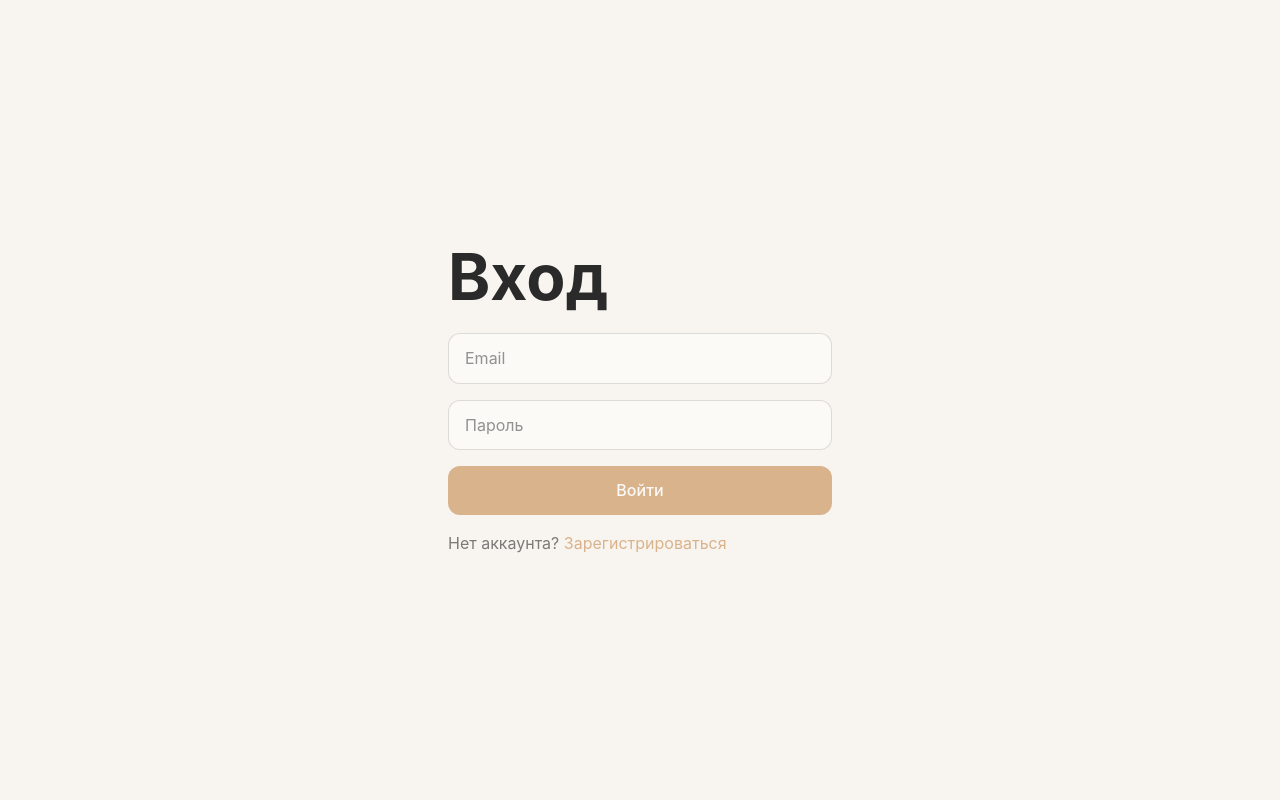
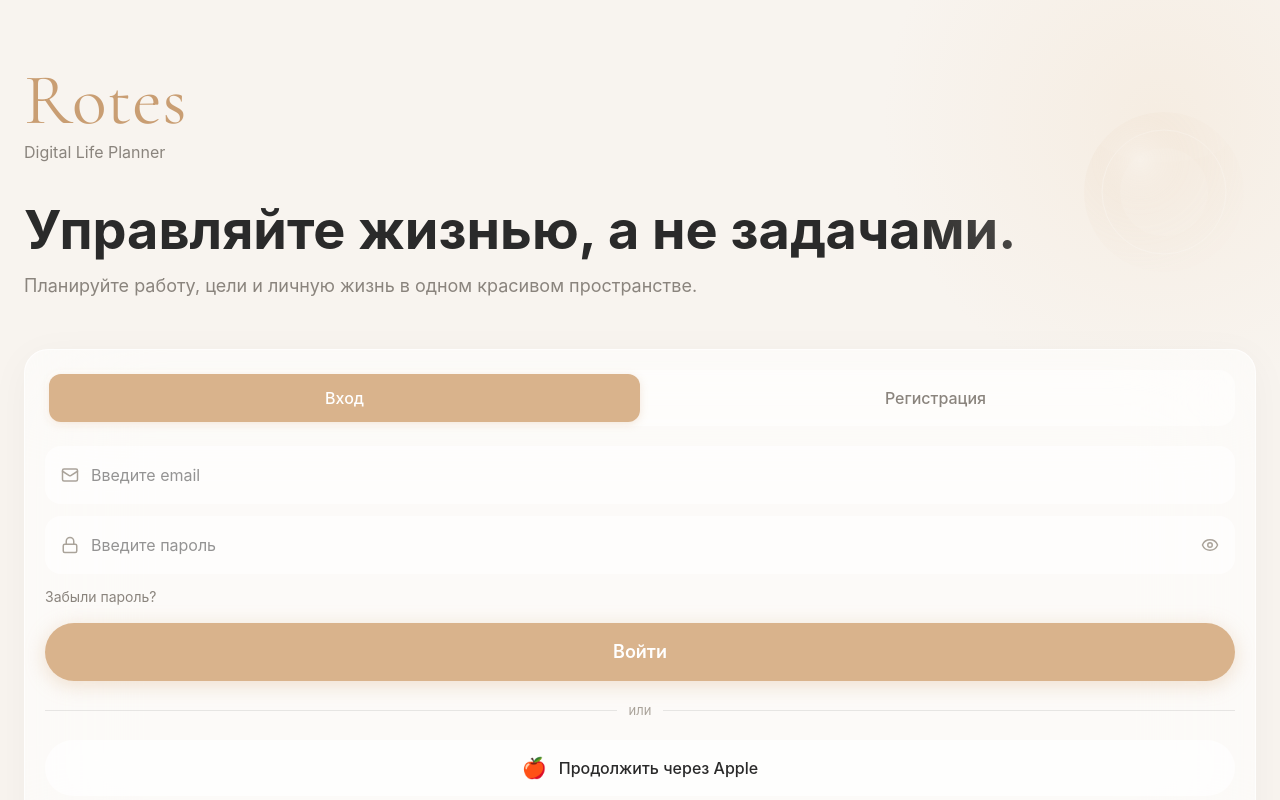
Before and after one commit to RAWGym/Rotes, a Next.js app: page /login in a window 1280 px wide. Shown: the top 800 px of the page. Built offline with nearby package versions, Linux system fonts and the light colour scheme.

Commit message:
Auth redesign: luxury minimal, glass arch, serif logo 72px, combined login/register, social buttons

```diff
--- a/src/app/(auth)/layout.tsx
+++ b/src/app/(auth)/layout.tsx
@@ -1,11 +1,16 @@
-export default function AuthLayout({
-  children,
-}: {
-  children: React.ReactNode;
-}) {
+export default function AuthLayout({ children }: { children: React.ReactNode }) {
   return (
-    <div className="flex min-h-full flex-1 items-center justify-center px-4">
-      <div className="w-full max-w-sm">{children}</div>
+    <div className="relative min-h-screen" style={{ background: "#F8F4EF" }}>
+      {/* Radial glow top right */}
+      <div
+        className="pointer-events-none absolute right-0 top-0"
+        style={{
+          width: 400, height: 400,
+          background: "radial-gradient(circle at 70% 30%, rgba(243,229,212,0.6) 0%, transparent 70%)",
+          opacity: 0.8,
+        }}
+      />
+      {children}
     </div>
   );
 }
--- a/src/app/(auth)/login/page.tsx
+++ b/src/app/(auth)/login/page.tsx
@@ -1,53 +1,222 @@
-import { signIn } from "@/lib/supabase/actions";
-import Link from "next/link";
+"use client";
 
-export default async function LoginPage({
+import { useState } from "react";
+import { Mail, Lock, Eye, EyeOff } from "lucide-react";
+import { signIn, signUp } from "@/lib/supabase/actions";
+
+export default function LoginPage({
   searchParams,
 }: {
   searchParams: Promise<{ error?: string; registered?: string }>;
 }) {
-  const { error, registered } = await searchParams;
+  const [mode, setMode] = useState<"login" | "register">("login");
+  const [showPass, setShowPass] = useState(false);
 
   return (
+    <div className="flex min-h-screen flex-col px-6" style={{ paddingTop: "env(safe-area-inset-top)" }}>
+
+      {/* Glass arch — decorative */}
+      <div
+        className="pointer-events-none absolute right-4 top-8"
+        style={{ width: 200, height: 260, opacity: 0.18 }}
+        aria-hidden
+      >
+        <svg viewBox="0 0 200 260" fill="none" xmlns="http://www.w3.org/2000/svg">
+          <rect x="20" y="80" width="160" height="160" rx="80" fill="url(#archGrad)" />
+          <rect x="38" y="98" width="124" height="124" rx="62"
+            fill="none" stroke="rgba(255,255,255,0.8)" strokeWidth="1" />
+          <rect x="56" y="116" width="88" height="88" rx="44"
+            fill="rgba(255,255,255,0.25)" />
+          <ellipse cx="100" cy="100" rx="70" ry="30"
+            fill="rgba(255,255,255,0.15)" />
+          <defs>
+            <radialGradient id="archGrad" cx="35%" cy="30%" r="70%">
+              <stop offset="0%" stopColor="rgba(255,255,255,0.9)" />
+              <stop offset="40%" stopColor="rgba(217,179,140,0.4)" />
+              <stop offset="100%" stopColor="rgba(217,179,140,0.05)" />
+            </radialGradient>
+          </defs>
+        </svg>
+      </div>
+
+      {/* Logo + headline */}
+      <div className="mt-16 flex-1">
         <div>
-      <h1 className="text-h1">Вход</h1>
+          <span
+            style={{
+              fontFamily: "var(--font-cormorant),'Cormorant Garamond',Georgia,serif",
+              fontSize: 72, fontWeight: 400, lineHeight: 1,
+              color: "#C99E73", letterSpacing: "0.01em", display: "block",
+            }}
+          >
+            Rotes
+          </span>
+          <p className="mt-1 text-[16px]" style={{ color: "#8A847D", fontFamily: "-apple-system,sans-serif" }}>
+            Digital Life Planner
+          </p>
+        </div>
 
-      {registered && (
-        <p className="mt-3 text-caption text-priority-low">
-          Регистрация прошла успешно. Проверьте почту и подтвердите аккаунт.
+        <h1
+          className="mt-10"
+          style={{
+            fontSize: 54, fontWeight: 700, lineHeight: 0.95,
+            color: "#2A2A2A", fontFamily: "-apple-system,'SF Pro Display',sans-serif",
+          }}
+        >
+          Управляйте жизнью, а не задачами.
+        </h1>
+        <p className="mt-4 text-[18px] leading-relaxed" style={{ color: "#8A847D" }}>
+          Планируйте работу, цели и личную жизнь в одном красивом пространстве.
         </p>
-      )}
-      {error && <p className="mt-3 text-caption text-priority-high">{error}</p>}
+      </div>
 
-      <form action={signIn} className="mt-6 flex flex-col gap-4">
+      {/* Auth card */}
+      <div className="mt-12 pb-10">
+        <div
+          className="rounded-3xl p-5"
+          style={{
+            background: "rgba(255,255,255,0.55)",
+            backdropFilter: "blur(60px)",
+            WebkitBackdropFilter: "blur(60px)",
+            border: "0.5px solid rgba(255,255,255,0.7)",
+            boxShadow: "0 8px 40px rgba(0,0,0,0.04)",
+          }}
+        >
+          {/* Segment */}
+          <div
+            className="flex rounded-2xl p-1"
+            style={{ background: "rgba(255,255,255,0.45)" }}
+          >
+            {(["login", "register"] as const).map((m) => (
+              <button
+                key={m}
+                type="button"
+                onClick={() => setMode(m)}
+                className="flex-1 rounded-xl py-3 text-[16px] font-medium transition-all"
+                style={
+                  mode === m
+                    ? { background: "#D9B38C", color: "white", boxShadow: "0 2px 8px rgba(217,179,140,0.3)" }
+                    : { color: "#8A847D" }
+                }
+              >
+                {m === "login" ? "Вход" : "Регистрация"}
+              </button>
+            ))}
+          </div>
+
+          <form action={mode === "login" ? signIn : signUp} className="mt-5 flex flex-col gap-3">
+            {/* Email */}
+            <div
+              className="flex items-center gap-3 rounded-2xl px-4"
+              style={{ background: "rgba(255,255,255,0.6)", height: 58 }}
+            >
+              <Mail size={18} color="#AAA39A" />
               <input
                 name="email"
                 type="email"
                 required
-          placeholder="Email"
-          className="rounded-xl border border-foreground/15 bg-card px-4 py-3 text-body outline-none focus:border-accent"
+                placeholder="Введите email"
+                className="flex-1 bg-transparent text-[16px] outline-none"
+                style={{ color: "#2A2A2A" }}
               />
+            </div>
+
+            {/* Password */}
+            <div
+              className="flex items-center gap-3 rounded-2xl px-4"
+              style={{ background: "rgba(255,255,255,0.6)", height: 58 }}
+            >
+              <Lock size={18} color="#AAA39A" />
               <input
                 name="password"
-          type="password"
+                type={showPass ? "text" : "password"}
                 required
-          placeholder="Пароль"
-          className="rounded-xl border border-foreground/15 bg-card px-4 py-3 text-body outline-none focus:border-accent"
+                minLength={6}
+                placeholder="Введите пароль"
+                className="flex-1 bg-transparent text-[16px] outline-none"
+                style={{ color: "#2A2A2A" }}
               />
+              <button type="button" onClick={() => setShowPass((p) => !p)}>
+                {showPass
+                  ? <EyeOff size={18} color="#AAA39A" />
+                  : <Eye size={18} color="#AAA39A" />
+                }
+              </button>
+            </div>
+
+            {mode === "login" && (
+              <button type="button" className="self-start text-[14px]" style={{ color: "#8A847D" }}>
+                Забыли пароль?
+              </button>
+            )}
+
+            {/* CTA */}
             <button
               type="submit"
-          className="rounded-xl bg-accent px-4 py-3 text-body font-medium text-card"
+              className="mt-1 w-full text-[18px] font-semibold text-white"
+              style={{
+                height: 58,
+                borderRadius: 29,
+                background: "#D9B38C",
+                boxShadow: "0 4px 20px rgba(217,179,140,0.4)",
+              }}
             >
-          Войти
+              {mode === "login" ? "Войти" : "Создать аккаунт"}
             </button>
           </form>
 
-      <p className="mt-4 text-caption text-foreground/60">
-        Нет аккаунта?{" "}
-        <Link href="/register" className="text-accent">
-          Зарегистрироваться
-        </Link>
+          {/* Divider */}
+          <div className="my-5 flex items-center gap-3">
+            <div className="h-px flex-1" style={{ background: "rgba(42,42,42,0.1)" }} />
+            <span className="text-[13px]" style={{ color: "#AAA39A" }}>или</span>
+            <div className="h-px flex-1" style={{ background: "rgba(42,42,42,0.1)" }} />
+          </div>
+
+          {/* Social */}
+          <div className="flex flex-col gap-2.5">
+            {[
+              { label: "Продолжить через Apple",  icon: "🍎" },
+              { label: "Продолжить через Google", icon: "🌐" },
+            ].map((s) => (
+              <button
+                key={s.label}
+                type="button"
+                className="flex w-full items-center justify-center gap-3 text-[16px] font-medium"
+                style={{
+                  height: 56,
+                  borderRadius: 28,
+                  background: "rgba(255,255,255,0.55)",
+                  backdropFilter: "blur(40px)",
+                  WebkitBackdropFilter: "blur(40px)",
+                  color: "#2A2A2A",
+                }}
+              >
+                <span className="text-xl">{s.icon}</span>
+                {s.label}
+              </button>
+            ))}
+          </div>
+        </div>
+
+        {/* Bottom trust */}
+        <div className="mt-6 flex justify-center gap-6">
+          {[
+            { icon: "☁️", text: "Синхронизация между устройствами" },
+            { icon: "🔒", text: "Конфиденциальность по умолчанию" },
+            { icon: "📱", text: "Работает даже без интернета" },
+          ].map((f) => (
+            <div key={f.text} className="flex max-w-[90px] flex-col items-center gap-1.5 text-center">
+              <span className="text-[18px]">{f.icon}</span>
+              <p className="text-[11px] leading-tight" style={{ color: "#8A847D" }}>{f.text}</p>
+            </div>
+          ))}
+        </div>
+
+        <p className="mt-5 text-center text-[12px]" style={{ color: "#AAA39A" }}>
+          Продолжая, вы соглашаетесь{" "}
+          <span style={{ color: "#D9B38C" }}>с условиями использования.</span>
         </p>
+      </div>
     </div>
   );
 }
--- a/src/app/(auth)/register/page.tsx
+++ b/src/app/(auth)/register/page.tsx
@@ -1,49 +1,5 @@
-import { signUp } from "@/lib/supabase/actions";
-import Link from "next/link";
+import { redirect } from "next/navigation";
 
-export default async function RegisterPage({
-  searchParams,
-}: {
-  searchParams: Promise<{ error?: string }>;
-}) {
-  const { error } = await searchParams;
-
-  return (
-    <div>
-      <h1 className="text-h1">Регистрация</h1>
-
-      {error && <p className="mt-3 text-caption text-priority-high">{error}</p>}
-
-      <form action={signUp} className="mt-6 flex flex-col gap-4">
-        <input
-          name="email"
-          type="email"
-          required
-          placeholder="Email"
-          className="rounded-xl border border-foreground/15 bg-card px-4 py-3 text-body outline-none focus:border-accent"
-        />
-        <input
-          name="password"
-          type="password"
-          required
-          minLength={6}
-          placeholder="Пароль (минимум 6 символов)"
-          className="rounded-xl border border-foreground/15 bg-card px-4 py-3 text-body outline-none focus:border-accent"
-        />
-        <button
-          type="submit"
-          className="rounded-xl bg-accent px-4 py-3 text-body font-medium text-card"
-        >
-          Создать аккаунт
-        </button>
-      </form>
-
-      <p className="mt-4 text-caption text-foreground/60">
-        Уже есть аккаунт?{" "}
-        <Link href="/login" className="text-accent">
-          Войти
-        </Link>
-      </p>
-    </div>
-  );
+export default function RegisterPage() {
+  redirect("/login");
 }
```
Lines whose indentation alone changed are shown as unchanged.
